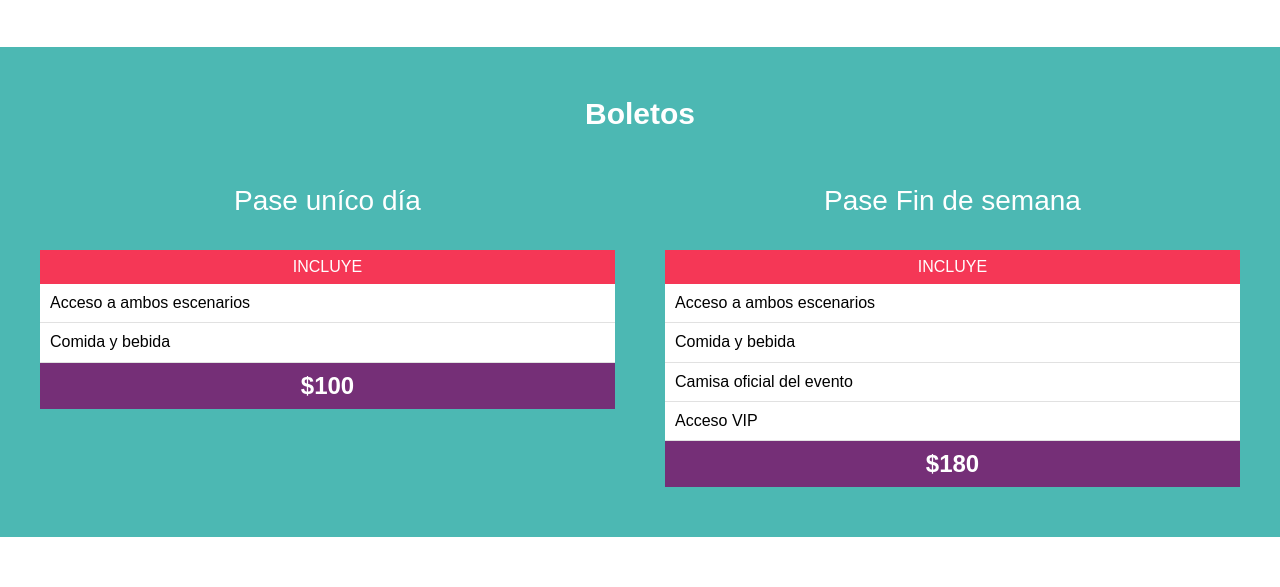
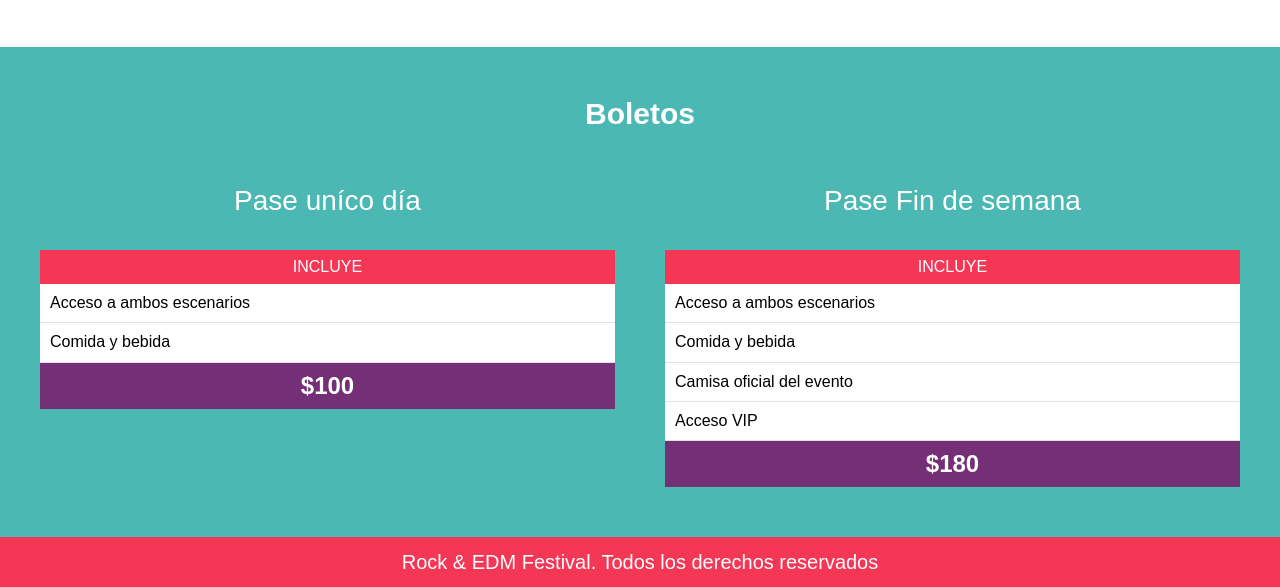
Before and after one commit to EDUARDOCD18/Festival-de-M-sica-con-SASS-y-GULP, a website: page index.html in a window 1280 px wide. Shown: the part 4031-4618 px from the top of the page. Before the commit the page ends 4568 px from the top, so only its background shows below. Drawn offline with Linux system fonts and the light colour scheme; files whose address does not match are found by name.

Commit message:
203. Creando el Footer

```diff
--- a/index.html
+++ b/index.html
@@ -207,6 +207,10 @@
     </section>
     <!-- .boletos -->
 
+    <footer class="site-footer">
+      <p>Rock & EDM Festival. Todos los derechos reservados</p>
+    </footer> <!-- .site-footer -->
+
     <script src="build/js/app.js"></script>
   </body>
 </html>
--- /dev/null
+++ b/src/scss/layout/_footer.scss
@@ -0,0 +1,12 @@
+@use "base/variables" as v;
+
+.site-footer {
+  background-color: v.$rosa;
+  padding: 1rem;
+
+  p {
+    margin: 0;
+    text-align: center;
+    color: v.$blanco;
+  }
+}
--- a/src/scss/layout/_index.scss
+++ b/src/scss/layout/_index.scss
@@ -3,4 +3,5 @@
 @forward "festival";
 @forward "lineup";
 @forward "galeria";
-@forward "boletos"
+@forward "boletos";
+@forward "footer";
```
Also changed, not shown: build/css/app.css.
